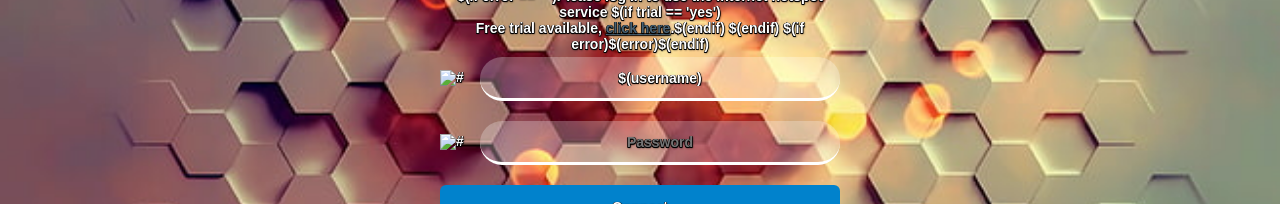
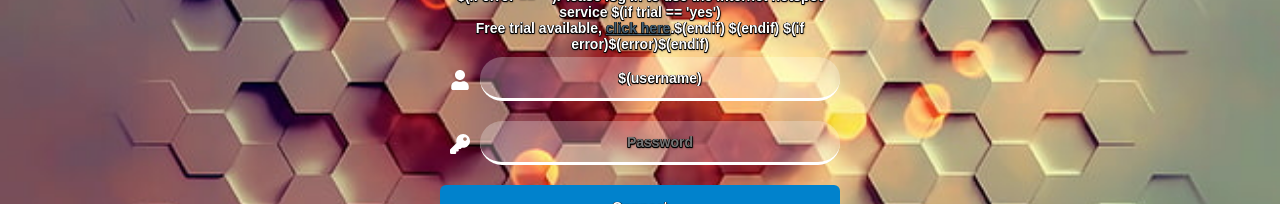
Before and after one commit to layemAnsari/testPage, a plain HTML site: page index.html in a window 1280 px wide. Shown: the part 318-522 px from the top of the page. Drawn offline with Linux system fonts and the light colour scheme; files that its build step writes are made by us from their sources; files whose address does not match are found by name.

Commit message:
Update index.html

```diff
--- a/index.html
+++ b/index.html
@@ -7,7 +7,7 @@
     <meta http-equiv="expires" content="-1" />
     <meta name="viewport" content="width=device-width, initial-scale=1.0" />
     <title>Internet hotspot - Log in</title>
-    <link rel="stylesheet" href="css/style.css">
+    <link rel="stylesheet" href="assets/css/style.css">
 </head>
 <style>
     body, html {
@@ -60,12 +60,12 @@
                         $(if error)$(error)$(endif)
                     </p>
                     <label>
-                        <img class="ico" src="img/user.svg" alt="#" />
+                        <img class="ico" src="assets/img/user.svg" alt="#" />
                         <input name="username" type="text" value="$(username)" placeholder="Username" />
                     </label>
 
                     <label>
-                        <img class="ico" src="img/password.svg" alt="#" />
+                        <img class="ico" src="assets/img/password.svg" alt="#" />
                         <input name="password" type="password" placeholder="Password" />
                     </label>
 
```
